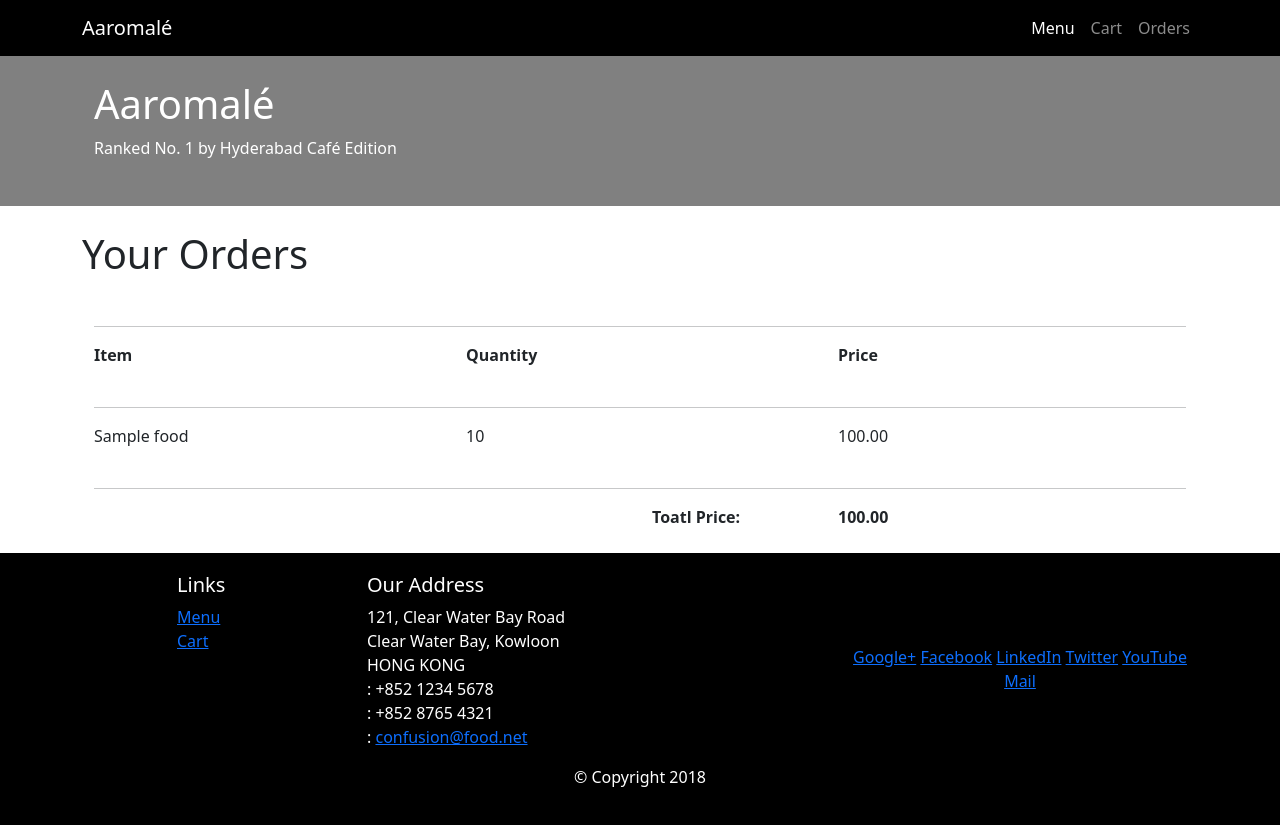
After one commit to nishanth-krishna/QR-RESTAURANT, a Django app: page /orders/ in a window 1280 px wide. The commit adds this page. Run offline with Django 3.2, Linux system fonts and the light colour scheme; a user stored in the database is signed in; tables that the repository leaves empty hold one stand-in row (values such as "Sample post"); some libraries are stand-ins or nearby versions.

Commit message:
complated

```diff
--- /dev/null
+++ b/myapp/templates/myapp/orders.html
@@ -0,0 +1,39 @@
+{% extends "myapp/template.html" %}
+{% load static %}
+
+
+{% block content %}
+<div class="container">
+    <div class="row mt-4">
+        <h1>Your Orders</h1>
+    </div>
+    <div class="container">
+        {% if orders %}
+            <br><hr>
+            <div class="row">
+                <div class="col-4 col-sm-4"><strong>Item</strong></div>
+                <div class="col-4 col-sm-4"><strong>Quantity</strong></div>
+                <div class="col-4 col-sm-4"><strong>Price</strong></div>
+            </div><br><hr>
+            {% for item in orders %}
+                <div class="row">
+                    <div class="col-4 col-sm-4">{{ item.ordered_food }}</div>
+                    <div class="col-4 col-sm-4">{{ item.order_quantity }}</div>
+                    <div class="col-4 col-sm-4">{% widthratio item.ordered_food.food_price 1 item.order_quantity %}.00</div>
+                </div><br><hr>
+            {% endfor %}
+            <div class="row mb-4">
+                <div class="offset-6 col-2 col-sm-2">
+                    <strong>Toatl Price:</strong>
+                </div>
+                <div class="col-2 col-sm-4">
+                    <strong>{{ total_price }}0</strong>
+                </div>
+            </div>
+        {% else %}
+            <p>no items in the cart</p>
+        {% endif %}
+    </div>
+
+</div>
+{% endblock %}
--- a/myapp/templates/myapp/template.html
+++ b/myapp/templates/myapp/template.html
@@ -40,6 +40,7 @@
                 <ul class="navbar-nav ms-auto">
                     <li class="nav-item"><a class="nav-link active" href="{% url 'myapp:menu' %}"><span class="fa fa-home fa-lg"></span> Menu</a></li>
                     <li class="nav-item"><a class="nav-link" href="{% url 'myapp:cart' %}"><span class="fa fa-info fa-lg"></span> Cart</a></li>
+                    <li class="nav-item"><a class="nav-link" href="{% url 'myapp:orders' %}"><span class="fa fa-info fa-lg"></span> Orders</a></li>
                 </ul>
             </div>
 
@@ -116,7 +117,6 @@
     <script src="node_modules/popper.js/dist/umd/popper.min.js"></script>
     <script src="node_modules/bootstrap/dist/js/bootstrap.min.js"></script>
      -->
-
 </body>
 
 </html>
--- a/myapp/urls.py
+++ b/myapp/urls.py
@@ -9,6 +9,7 @@ urlpatterns = [
     path('', views.AuthenticateView.as_view(), name='authenticate'),
     path('menu/', views.MenuView.as_view(), name='menu'),
     path('cart/', views.CartView.as_view(), name='cart'),
+    path('orders/', views.OrdersView.as_view(), name='orders'),
     path('template/', views.templateview, name='template'),
     path("accounts/", include("django.contrib.auth.urls")),
 
--- a/myapp/views.py
+++ b/myapp/views.py
@@ -65,6 +65,20 @@ class CartView(LoginRequiredMixin,View):
             'total_price':total_price,
         }
         return render(request, 'myapp/cart.html', ctx)
+
+class OrdersView(View):
+    def get(self, request):
+        orders = OrderItem.objects.filter(orderitem_user=request.user)
+        total_price = 0
+        for item in orders:
+            total_price += (item.order_price)*(item.order_quantity)
+        ctx = {
+            'orders':orders,
+            'total_price':total_price,
+        }
+        return render(request, 'myapp/orders.html', ctx)
+
+
 
 
 
```
Also changed, not shown: static/uploads/202206191345095.png (added).
